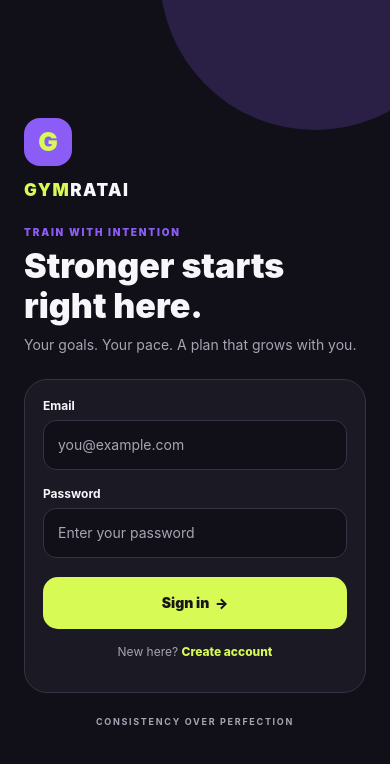
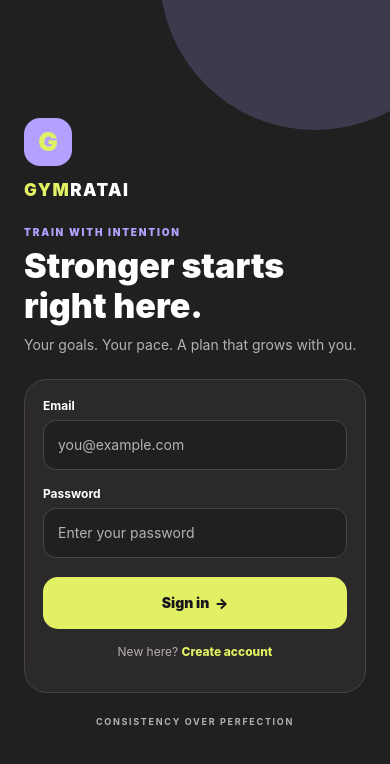
Before and after one commit to RokiTino/GymRatAi, a React Native app: screen /Login in a window 390 px wide. Shown: the top 764 px of the page. Built offline with nearby package versions, Linux system fonts and the light colour scheme; no server answers.

Commit message:
Refactor code structure for improved readability and maintainability

```diff
--- a/App.js
+++ b/App.js
@@ -1,12 +1,18 @@
 import React from 'react';
 import { NavigationContainer } from '@react-navigation/native';
+import { SafeAreaProvider, SafeAreaView } from 'react-native-safe-area-context';
 import AppNavigator from './src/navigation/AppNavigator';
 import './src/services/supabaseClient';
+import { colors } from './src/theme';
 
 export default function App() {
   return (
-    <NavigationContainer>
-      <AppNavigator />
-    </NavigationContainer>
+    <SafeAreaProvider>
+      <SafeAreaView style={{ flex: 1, backgroundColor: colors.background }} edges={['top', 'bottom']}>
+        <NavigationContainer>
+          <AppNavigator />
+        </NavigationContainer>
+      </SafeAreaView>
+    </SafeAreaProvider>
   );
 }
--- a/package.json
+++ b/package.json
@@ -22,5 +22,8 @@
     "ios": "expo start --ios",
     "web": "expo start --web"
   },
-  "private": true
+  "private": true,
+  "devDependencies": {
+    "typescript": "~6.0.3"
+  }
 }
--- a/src/screens/DashboardScreen.js
+++ b/src/screens/DashboardScreen.js
@@ -79,9 +79,9 @@ export default function DashboardScreen({ navigation, route }) {
           </View>
           <TouchableOpacity
             accessibilityRole="button"
-            accessibilityLabel="Open nutrition profile"
+            accessibilityLabel="Open training profile"
             style={styles.avatar}
-            onPress={() => navigation.navigate('NutritionProfile')}
+            onPress={() => navigation.navigate('Profile')}
           >
             <Text style={styles.avatarText}>{firstName?.[0]?.toUpperCase() || 'G'}</Text>
           </TouchableOpacity>
--- a/src/screens/NutritionProfileScreen.js
+++ b/src/screens/NutritionProfileScreen.js
@@ -2,6 +2,8 @@ import React, { useEffect, useState } from 'react';
 import {
   ActivityIndicator,
   Alert,
+  KeyboardAvoidingView,
+  Platform,
   ScrollView,
   StatusBar,
   StyleSheet,
@@ -129,7 +131,8 @@ export default function NutritionProfileScreen({ navigation }) {
   }
 
   return (
-    <ScrollView style={styles.container} contentContainerStyle={styles.content} keyboardShouldPersistTaps="handled">
+    <KeyboardAvoidingView style={styles.container} behavior={Platform.OS === 'ios' ? 'padding' : 'height'}>
+      <ScrollView style={styles.container} contentContainerStyle={styles.content} keyboardShouldPersistTaps="handled">
       <StatusBar barStyle="light-content" backgroundColor={colors.background} />
       <AppHeader navigation={navigation} title="Nutrition profile" />
       <Text style={styles.eyebrow}>NUTRITION</Text>
@@ -233,7 +236,8 @@ export default function NutritionProfileScreen({ navigation }) {
       <TouchableOpacity style={styles.cancelButton} onPress={() => navigation.goBack()}>
         <Text style={styles.cancelText}>Cancel</Text>
       </TouchableOpacity>
-    </ScrollView>
+      </ScrollView>
+    </KeyboardAvoidingView>
   );
 }
 
--- a/src/screens/ProfileScreen.js
+++ b/src/screens/ProfileScreen.js
@@ -2,6 +2,8 @@ import React, { useEffect, useState } from 'react';
 import {
   ActivityIndicator,
   Alert,
+  KeyboardAvoidingView,
+  Platform,
   ScrollView,
   StyleSheet,
   Text,
@@ -71,7 +73,8 @@ export default function ProfileScreen({ navigation }) {
   }
 
   return (
-    <ScrollView style={styles.screen} contentContainerStyle={styles.content} keyboardShouldPersistTaps="handled">
+    <KeyboardAvoidingView style={styles.screen} behavior={Platform.OS === 'ios' ? 'padding' : 'height'}>
+      <ScrollView style={styles.screen} contentContainerStyle={styles.content} keyboardShouldPersistTaps="handled">
       <AppHeader navigation={navigation} title="Training profile" fallbackRoute="Login" />
       <Text style={styles.eyebrow}>LET'S GET STARTED</Text>
       <Text style={styles.title}>Your training, your way.</Text>
@@ -122,7 +125,8 @@ export default function ProfileScreen({ navigation }) {
         {loading ? <ActivityIndicator color="#17151B" /> : <Text style={styles.buttonText}>Save & continue  →</Text>}
       </TouchableOpacity>
       <Text style={styles.footer}>You can update your training profile any time.</Text>
-    </ScrollView>
+      </ScrollView>
+    </KeyboardAvoidingView>
   );
 }
 
--- a/src/theme.js
+++ b/src/theme.js
@@ -1,15 +1,15 @@
 export const colors = {
-  background: '#111018',
-  surface: '#1B1924',
-  surfaceRaised: '#252230',
-  border: '#363342',
-  text: '#F7F6FA',
-  muted: '#A7A4B3',
-  purple: '#8B5CF6',
-  purpleDark: '#6D45E8',
-  lime: '#D7FA54',
-  success: '#B9EF54',
-  danger: '#FB7185',
+  background: '#212020',
+  surface: '#2B2929',
+  surfaceRaised: '#353232',
+  border: '#484444',
+  text: '#FFFFFF',
+  muted: '#B6B1B1',
+  purple: '#B3A0FF',
+  purpleDark: '#896CFE',
+  lime: '#E2F163',
+  success: '#E2F163',
+  danger: '#FF7777',
 };
 
 export const spacing = {
--- /dev/null
+++ b/tsconfig.json
@@ -0,0 +1,4 @@
+{
+  "compilerOptions": {},
+  "extends": "expo/tsconfig.base"
+}
```
Also changed, not shown: 2 other files (tests, documents, lock files or other folders).
